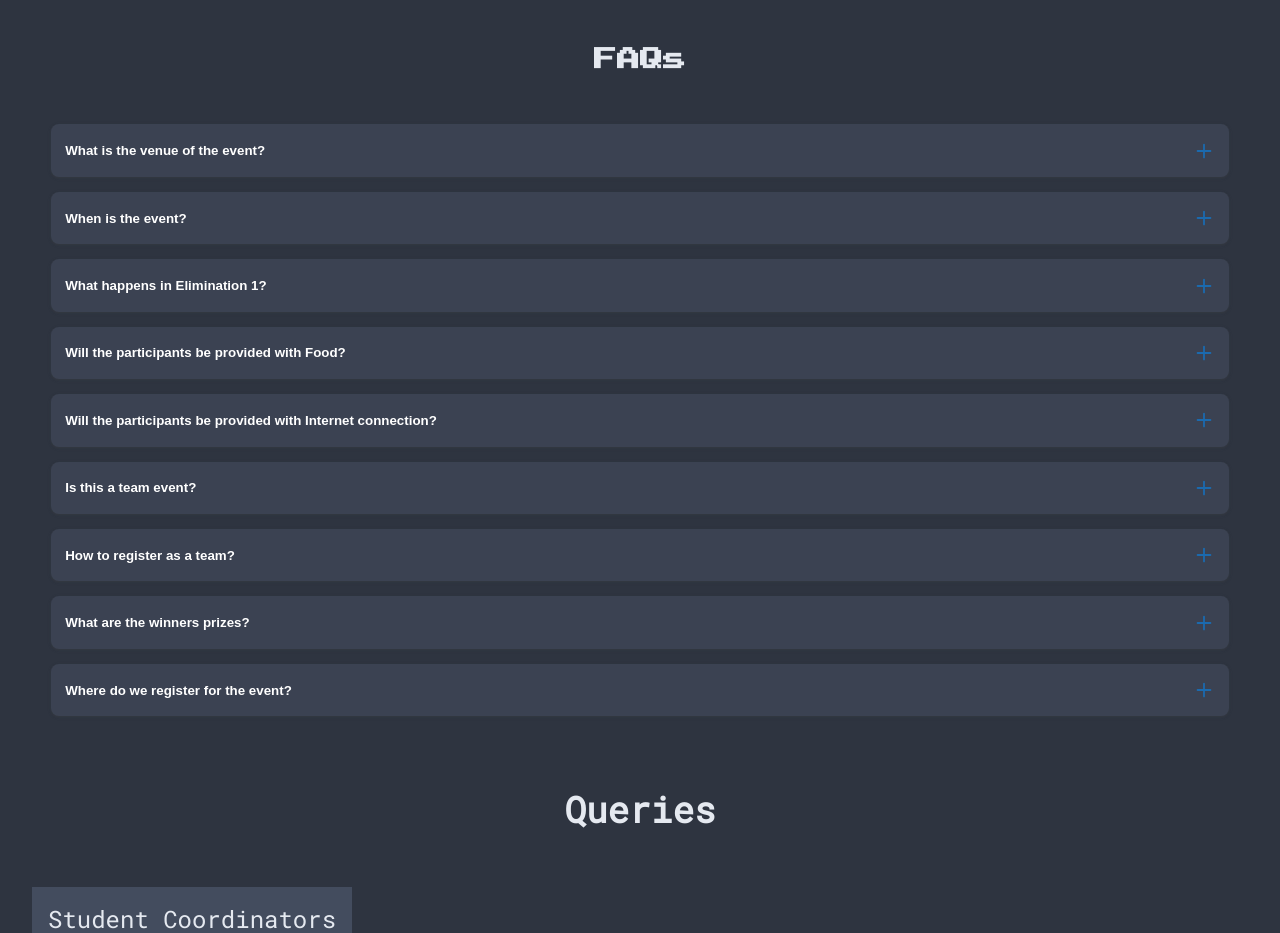
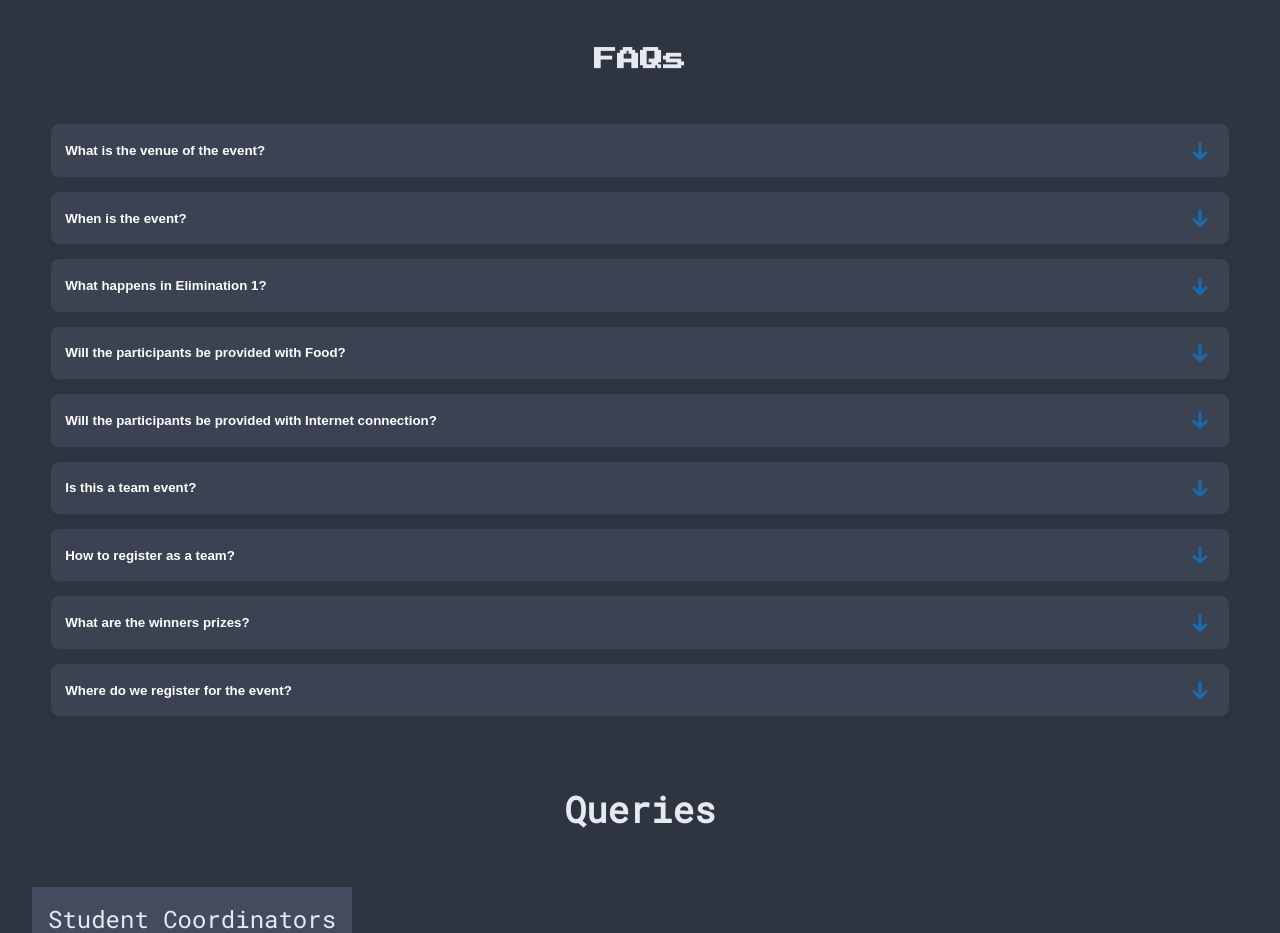
Before and after one commit to lugvitc/ctf, a React (Create React App) app: page /#/ in a window 1280 px wide. Shown: the part 1760-2693 px from the top of the page. Built offline with nearby package versions, Linux system fonts and the light colour scheme.

Commit message:
leaderboard is now dynamic and added arrow in faq

```diff
--- a/src/components/faq/faq.js
+++ b/src/components/faq/faq.js
@@ -1,6 +1,6 @@
 import React, { useState, useRef, useEffect } from "react";
 import "./styles.css";
-import { FiPlus } from "react-icons/fi";
+import { HiArrowSmDown } from "react-icons/hi";
 
 export default function FaqComponent(props) {
   const [active, setActive] = useState(false);
@@ -29,7 +29,7 @@ export default function FaqComponent(props) {
                 <h4 className="question-style">
                  {props.que}
                 </h4>
-                <FiPlus
+                <HiArrowSmDown
                   className={active ? `question-icon rotate` : `question-icon`}
                 />
               </div>
--- a/src/components/faq/styles.css
+++ b/src/components/faq/styles.css
@@ -36,13 +36,15 @@
     border: none;
     color: #1b6aae;
     cursor: pointer;
-    font-size: 22px;
+    font-size: 30px;
     margin-left: auto;
     margin-right: 8px;
+    transition: 0.3s ease;
   }
 
   .rotate {
-    transform: rotate(45deg);
+    transform: rotate(180deg);
+    transition: 0.3s ease;
   }
 
   .answer-divider {
--- a/src/hooks/useFetch.js
+++ b/src/hooks/useFetch.js
@@ -2,11 +2,9 @@ export default function useFetch() {
     // const apiURL = 'https://backmagic.herokuapp.com/api';
     // const apiURL = 'https://dolphin-app-653c7.ondigitalocean.app/api';
     // const apiURL = 'https://backmagic-jirrg.ondigitalocean.app/api';
-    const apiURL = 'http://127.0.0.1:5000/api';
-    // const apiURL = 'http://db.lugvitc.org/api';
-
+    // const apiURL = 'http://127.0.0.1:5000/api';
     // const apiURL = 'https://king-prawn-app-o4bg6.ondigitalocean.app/api'
-    // const apiURL = 'https://db.lugvitc.org/api';
+    const apiURL = 'https://db.lugvitc.org/api';
 
     const api = (path, init) => fetch(apiURL + path, init);
 
--- a/src/pages/leaderboard.js
+++ b/src/pages/leaderboard.js
@@ -9,14 +9,23 @@ export default function Leaderboard() {
     const [teams, setTeams] = useState(null);
     const { apiPostGetJsonAsTeam } = useFetch();
 
-    useEffect(() => {
+    const fetchLeaderboardData = () => {
         const fetchTeams = async () => {
             const data = await apiPostGetJsonAsTeam('/ctf/teams');
             setTeams(data.teams);
-            console.log(teams);
+            console.log(data.teams);
         };
         fetchTeams();
+    }
+
+    useEffect(() => {
+        fetchLeaderboardData();
+
+        // Specify the refresh interval in milliseconds (e.g., 10 seconds = 10000 ms)
+        const refreshInterval = setInterval(fetchLeaderboardData, 10000);
+        return () => clearInterval(refreshInterval);
     }, []);
+
 
     return (
         <>
```
